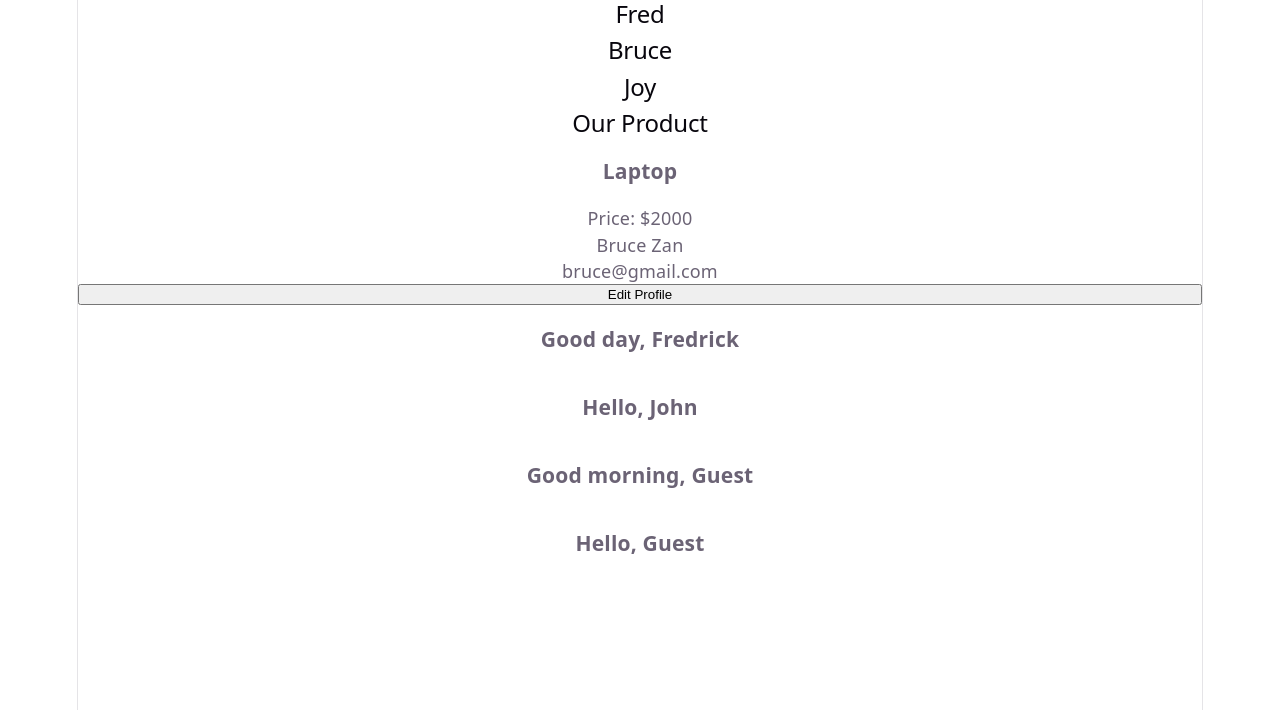
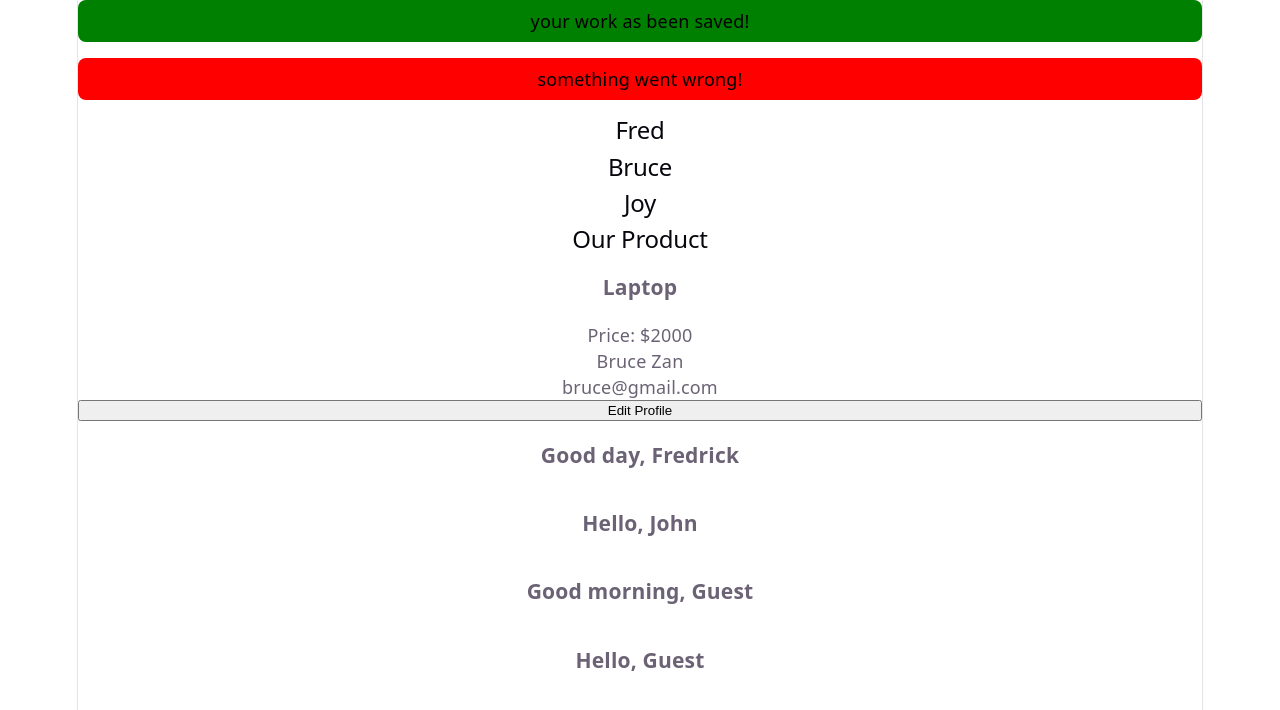
Before and after one commit to utazifredrick/react-project, a React (Vite) app: page / in a window 1280 px wide. Shown: the top 710 px of the page. Built offline with nearby package versions, Linux system fonts and the light colour scheme.

Commit message:
styling react components

```diff
--- /dev/null
+++ b/src/Alert.jsx
@@ -0,0 +1,4 @@
+import styles from "./Alert.module.css";
+export const Alert = ({ children, type = "success" }) => {
+  return <div className={`${styles.alert} ${styles[type]}`}>{children}</div>;
+};
--- /dev/null
+++ b/src/Alert.module.css
@@ -0,0 +1,13 @@
+.alert {
+  padding: 8px;
+  color: black;
+  margin-bottom: 16px;
+  border-radius: 8px;
+}
+
+.success {
+  background-color: green;
+}
+.error {
+  background-color: red;
+}
--- a/src/App.jsx
+++ b/src/App.jsx
@@ -2,11 +2,14 @@ import { ProductList } from "./ProductList";
 import { CardWrapper } from "./CardWrapper";
 import { Greeting } from "./Greeting";
 import { NameList } from "./NameList";
+import { Alert } from "./Alert";
 import "./App.css";
 
 function App() {
   return (
     <>
+      <Alert>your work as been saved!</Alert>
+      <Alert type="error">something went wrong!</Alert>
       <NameList />
       <ProductList />
       <CardWrapper title="User Profile">
```
